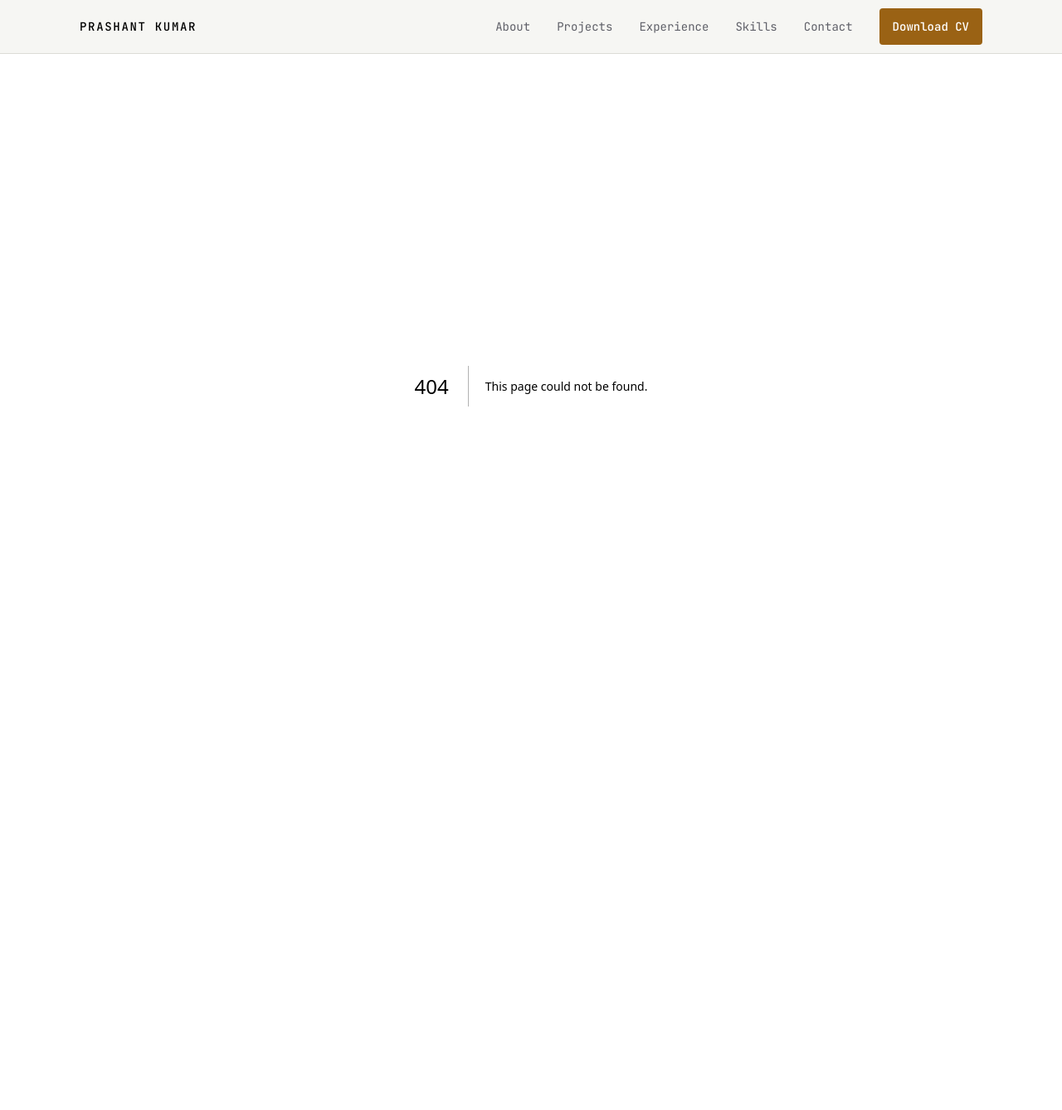
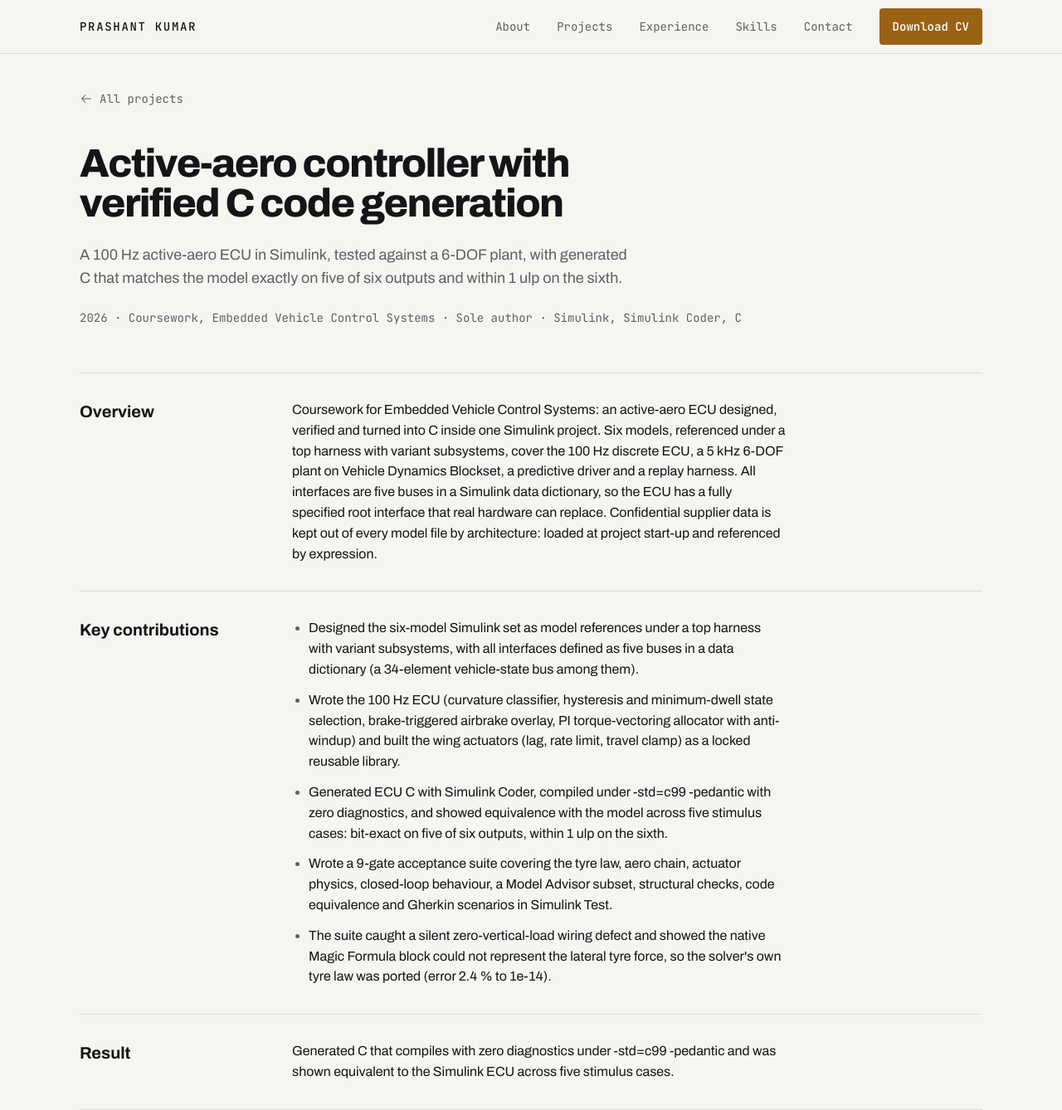
Before and after one commit to often-called-pk/personal-portfolio, a Next.js app: page /projects/active-aero-controller-codegen in a window 1280 px wide. Before the commit this address had no page. Shown: the top 1338 px of the page at 83% size. Before the commit the page ends 865 px from the top, so only its background shows below. Built offline with nearby package versions, Linux system fonts and the light colour scheme.

Commit message:
feat: add project detail pages

```diff
--- /dev/null
+++ b/src/app/projects/[slug]/page.tsx
@@ -0,0 +1,158 @@
+import { ArrowLeftIcon, ArrowRightIcon, ArrowUpRightIcon } from '@phosphor-icons/react/ssr';
+import type { Metadata } from 'next';
+import Image from 'next/image';
+import Link from 'next/link';
+import { notFound } from 'next/navigation';
+import type { ReactNode } from 'react';
+import { profile, ui } from '@/content/profile';
+import { projects } from '@/content/projects';
+import type { Project } from '@/content/types';
+
+type Props = { params: Promise<{ slug: string }> };
+
+// Unknown slugs are a 404, never rendered on demand.
+export const dynamicParams = false;
+
+export function generateStaticParams() {
+  return projects.map((p) => ({ slug: p.slug }));
+}
+
+export async function generateMetadata({ params }: Props): Promise<Metadata> {
+  const { slug } = await params;
+  const p = projects.find((x) => x.slug === slug);
+  return p ? { title: `${p.title} | ${profile.name}`, description: p.summary } : {};
+}
+
+// Frame width: the container is max-w-6xl (1152px) with px-8 from md, px-4 below.
+const SIZES = '(min-width:1152px) 1088px, (min-width:768px) calc(100vw - 4rem), calc(100vw - 2rem)';
+
+// No-break space + middle dot + space: a wrapped meta row keeps each dot on the line of the part before it.
+const SEP = String.fromCodePoint(0xa0, 0xb7) + ' ';
+
+// Label rail + content, the same two-column row as the Skills section. The minmax(0,1fr)
+// track lets the content shrink, so only break-words has to deal with long tokens.
+function Block({ title, children }: { title: string; children: ReactNode }) {
+  return (
+    <section className="grid grid-cols-1 gap-3 py-8 md:grid-cols-[14rem_minmax(0,1fr)] md:gap-8">
+      <h2 className="text-xl font-bold">{title}</h2>
+      <div className="max-w-[65ch] break-words">{children}</div>
+    </section>
+  );
+}
+
+// Same hover and press motion as ProjectCard; only translate, scale and border-color
+// transition, so the focus ring is never faded in.
+function Adjacent({ project, label, next = false }: { project: Project; label: string; next?: boolean }) {
+  return (
+    <li>
+      <Link
+        href={`/projects/${project.slug}`}
+        className={`flex h-full flex-col rounded border border-line bg-card p-5 transition-[translate,scale,border-color] duration-200 hover:border-accent motion-safe:hover:-translate-y-[2px] motion-safe:active:scale-[0.98]${next ? ' md:text-right' : ''}`}
+      >
+        <span className={`flex items-center gap-2 font-mono text-xs text-muted${next ? ' md:justify-end' : ''}`}>
+          {next ? null : <ArrowLeftIcon size={16} aria-hidden="true" />}
+          {label}
+          {next ? <ArrowRightIcon size={16} aria-hidden="true" /> : null}
+        </span>
+        <span className="mt-2 min-w-0 break-words font-bold leading-snug">{project.title}</span>
+      </Link>
+    </li>
+  );
+}
+
+export default async function Page({ params }: Props) {
+  const { slug } = await params;
+  const i = projects.findIndex((p) => p.slug === slug);
+  if (i < 0) notFound();
+  const project = projects[i];
+  const n = projects.length;
+  const meta = [project.year, project.context, project.role, project.tools.join(', ')].join(SEP);
+
+  return (
+    <main className="mx-auto max-w-6xl px-4 pb-20 pt-4 md:px-8 md:pt-8">
+      <Link
+        href="/#projects"
+        className="inline-flex min-h-11 items-center gap-2 font-mono text-sm text-muted transition-[color] hover:text-fg"
+      >
+        <ArrowLeftIcon size={16} aria-hidden="true" />
+        {ui.allProjects}
+      </Link>
+      <header className="mt-4 md:mt-8">
+        <h1 className="break-words text-balance text-3xl font-extrabold tracking-[-0.035em] md:text-4xl lg:text-5xl">
+          {project.title}
+        </h1>
+        <p className="mt-4 max-w-[65ch] text-pretty text-base text-muted md:mt-6 md:text-lg">{project.summary}</p>
+        <p className="mt-6 font-mono text-sm tabular-nums text-muted">{meta}</p>
+      </header>
+      <div className="mt-10 divide-y divide-line border-y border-line md:mt-14">
+        <Block title={ui.overviewTitle}>
+          <p>{project.overview}</p>
+        </Block>
+        <Block title={ui.contributionsTitle}>
+          <ul className="list-disc space-y-3 pl-5 marker:text-muted">
+            {project.contributions.map((c) => (
+              <li key={c}>{c}</li>
+            ))}
+          </ul>
+        </Block>
+        <Block title={ui.resultTitle}>
+          <p>{project.result}</p>
+        </Block>
+        <Block title={ui.toolsTitle}>
+          <ul className="flex flex-wrap gap-2">
+            {project.tools.map((tool) => (
+              <li key={tool} className="rounded border border-line px-2 py-1 font-mono text-sm">
+                {tool}
+              </li>
+            ))}
+          </ul>
+        </Block>
+      </div>
+      <div className="mt-12 space-y-12 md:mt-16 md:space-y-16">
+        {project.images.length ? (
+          <div className="space-y-10">
+            {project.images.map((img, k) => (
+              <figure key={img.src}>
+                {/* The plots are axis-labelled: contain, never crop. Ratios run from 1.2:1 to 2.5:1
+                    and 16:9 is the middle, so no image is letterboxed hard in either direction.
+                    4:3 below md keeps the squarest plot from shrinking to a thumbnail on phones. */}
+                <div className="relative aspect-[4/3] rounded border border-line bg-card md:aspect-video">
+                  <Image
+                    src={img.src}
+                    alt={img.caption}
+                    fill
+                    sizes={SIZES}
+                    fetchPriority={k === 0 ? 'high' : undefined}
+                    className="object-contain p-3"
+                  />
+                </div>
+                <figcaption className="mt-3 text-sm text-muted">{img.caption}</figcaption>
+              </figure>
+            ))}
+          </div>
+        ) : null}
+        {project.links.length ? (
+          <ul className="flex flex-wrap gap-3">
+            {project.links.map((link) => (
+              <li key={link.href}>
+                <a
+                  href={link.href}
+                  target="_blank"
+                  rel="noopener noreferrer"
+                  className="inline-flex h-12 items-center gap-2 rounded border border-muted px-6 font-mono text-sm font-medium transition-[color,border-color] hover:border-accent hover:text-accent motion-safe:active:scale-[0.98]"
+                >
+                  {link.label}
+                  <ArrowUpRightIcon size={20} aria-hidden="true" />
+                </a>
+              </li>
+            ))}
+          </ul>
+        ) : null}
+        <ul className="grid grid-cols-1 gap-4 md:grid-cols-2">
+          <Adjacent project={projects[(i - 1 + n) % n]} label={ui.prevProject} />
+          <Adjacent project={projects[(i + 1) % n]} label={ui.nextProject} next />
+        </ul>
+      </div>
+    </main>
+  );
+}
--- a/src/content/profile.ts
+++ b/src/content/profile.ts
@@ -48,6 +48,13 @@ export const ui = {
   projectsTitle: 'Selected projects',
   moreProjects: 'More projects',
   viewProject: 'View project',
+  allProjects: 'All projects',
+  overviewTitle: 'Overview',
+  contributionsTitle: 'Key contributions',
+  resultTitle: 'Result',
+  toolsTitle: 'Tools and skills',
+  prevProject: 'Previous project',
+  nextProject: 'Next project',
   experienceTitle: 'Experience',
   experienceGroups: {
     motorsport: 'Motorsport',
```
